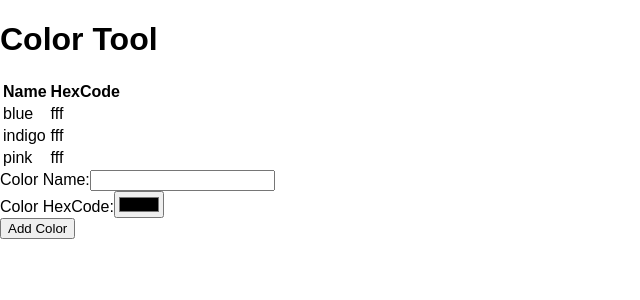
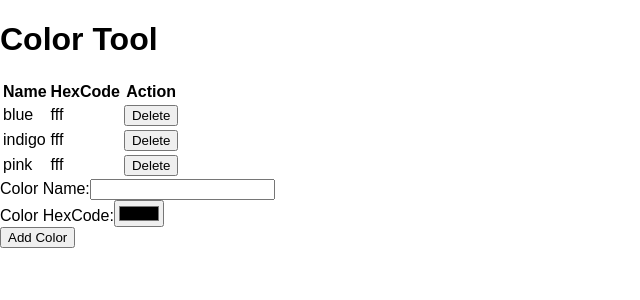
Before and after one commit to training4developers/react_01162018, a React (Create React App) app: page / in a window 1280 px wide. Shown: the top 300 px of the page, without its empty margins (0-640 px from the left). Built offline with nearby package versions, Linux system fonts and the light colour scheme.

Commit message:
added code demos

```diff
--- a/src/components/ColorTable.js
+++ b/src/components/ColorTable.js
@@ -11,10 +11,12 @@ export class ColorTable extends React.Component {
         <tr>
           <th>Name</th>
           <th>HexCode</th>
+          <th>Action</th>
         </tr>
       </thead>
       <tbody>
-        {this.props.colors.map(color => <ColorViewRow color={color} />)}
+        {this.props.colors.map(color => <ColorViewRow color={color}
+          onRemoveColor={this.props.onRemoveColor} />)}
       </tbody>
     </table>;
   }
--- a/src/components/ColorTool.js
+++ b/src/components/ColorTool.js
@@ -20,11 +20,25 @@ export class ColorTool extends React.Component {
     });
   }
 
+  removeColor = (colorId) => {
+
+    const colorIndex = this.state.colors.findIndex(c => c.id === colorId);
+
+    this.setState({
+      colors: [
+        ...this.state.colors.slice(0, colorIndex),
+        ...this.state.colors.slice(colorIndex + 1)
+      ],
+    });
+
+
+  }
+
   render() {
 
     return <div>
       <ToolHeader headerText="Color Tool" />
-      <ColorTable colors={this.state.colors} />
+      <ColorTable colors={this.state.colors} onRemoveColor={this.removeColor} />
       <ColorForm buttonText="Add Color" onSubmitColor={this.addColor} />
     </div>;
   }
--- a/src/components/ColorViewRow.js
+++ b/src/components/ColorViewRow.js
@@ -1,11 +1,16 @@
 import * as React from 'react';
 
 export class ColorViewRow extends React.Component {
+
+  // removeColor = () => {
+  //   this.props.onRemoveColor(this.props.color.id);
+  // }
 
   render() {
     return <tr>
       <td>{this.props.color.name}</td>
       <td>{this.props.color.hexCode}</td>
+      <td><button type="button" onClick={() => this.props.onRemoveColor(this.props.color.id)}>Delete</button></td>
     </tr>;
   }
 
```
